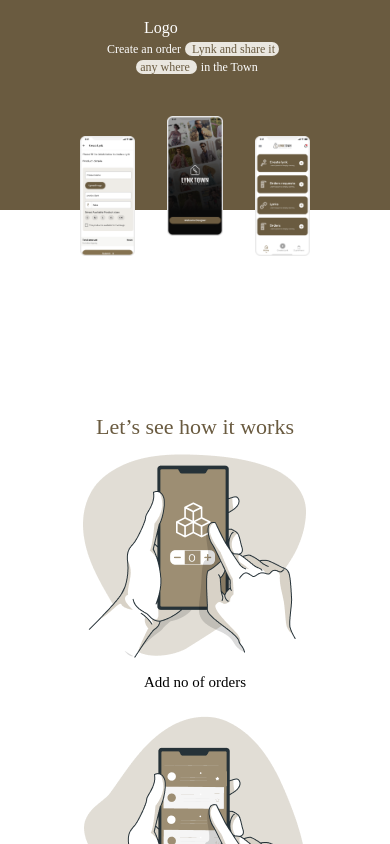
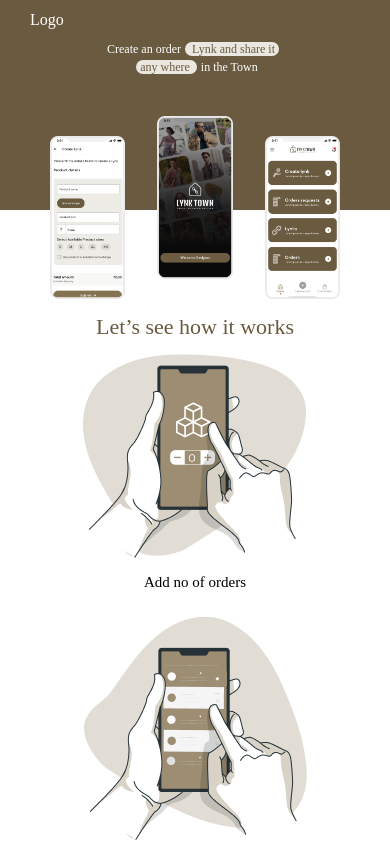
Before and after one commit to ahswathi/lynk-town, a React (Create React App) app: page / in a window 390 px wide. Shown: the top 844 px of the page. Built offline with nearby package versions, Linux system fonts and the light colour scheme.

Commit message:
responsive_design

```diff
--- a/src/Components/Header.js
+++ b/src/Components/Header.js
@@ -6,16 +6,16 @@ let Header = () => {
         <>
             <div className="header-wrapper  mx-auto w-screen">
                 <div className="max-h-[210px] lg:max-h-[724px] sm:max-h-[420px] bg-[#6A5B40]">
-                    <p className="logo text-white lg:text-[33px] sm:text-[26px] text-[16px] ml-36 pt-4 sm:ml-20 sm:pt-2 ">Logo</p>
+                    <p className="logo text-white lg:text-[33px] sm:text-[26px] text-[16px] ml-[30px]  pt-2 sm:ml-20 sm:pt-2 ">Logo</p>
                     <div className="header">
-                        <p className="title lg:text-[52px] sm:text-[32px] text-[12px] text-center text-white">Create an order
+                        <p className="title pt-2 lg:text-[52px] sm:text-[32px] text-[12px] text-center text-white">Create an order
                             <span className="sub-title lg:text-[52px] sm:text-[32px] text-[12px] text-center
                              text-[#6A5B40] rounded-full bg-[#EAE7E0] px-1 mx-1"> Lynk and share it</span><br />
 
                             <span className="sub-title lg:text-[52px] sm:text-[32px] text-[12px] text-center
                              text-[#6A5B40] rounded-full bg-[#EAE7E0] px-1 mx-1"> any where </span>in the Town</p>
                     </div>
-                     <div className="flex justify-around mt-[40px]  sm:mt-[60px] md:mt-[60px]   sm:mt-[60px] lg:mt-[80px] mx-[80px] sm:mx-[100px] lg:mx-[120px] gap-8 sm:gap-14 lg:gap-34">
+                     <div className="flex justify-around mt-[40px]  sm:mt-[60px] md:mt-[60px]   sm:mt-[60px] lg:mt-[80px] mx-[50px] sm:mx-[100px] lg:mx-[120px] gap-8 sm:gap-14 lg:gap-34">
                         <div className="mt-[20px] sm:mt-[60px] sm:mt-[80px]">
                             <img src="/images/mobile1.png" className="w-full" alt="service1" />
                         </div>
--- a/src/Components/Services.js
+++ b/src/Components/Services.js
@@ -5,7 +5,7 @@ let Services = () => {
     return (
         <>
 
-            <p className="title lg:text-[52px] sm:text-[32px] text-[22px] text-center  text-[#6A5B40] mt-[200px] sm:mt-[220px] md:mt-[360px] lg:mt-[260px]">Let’s see how it works</p>
+            <p className="title lg:text-[52px] sm:text-[32px] text-[22px] text-center  text-[#6A5B40] mt-[100px] sm:mt-[220px] md:mt-[360px] lg:mt-[260px]">Let’s see how it works</p>
 
             <div className="flex flex-col justify-around mx-[40px] sm:flex-col md:flex-row lg:flex-row">
                 <div className="services">
```
